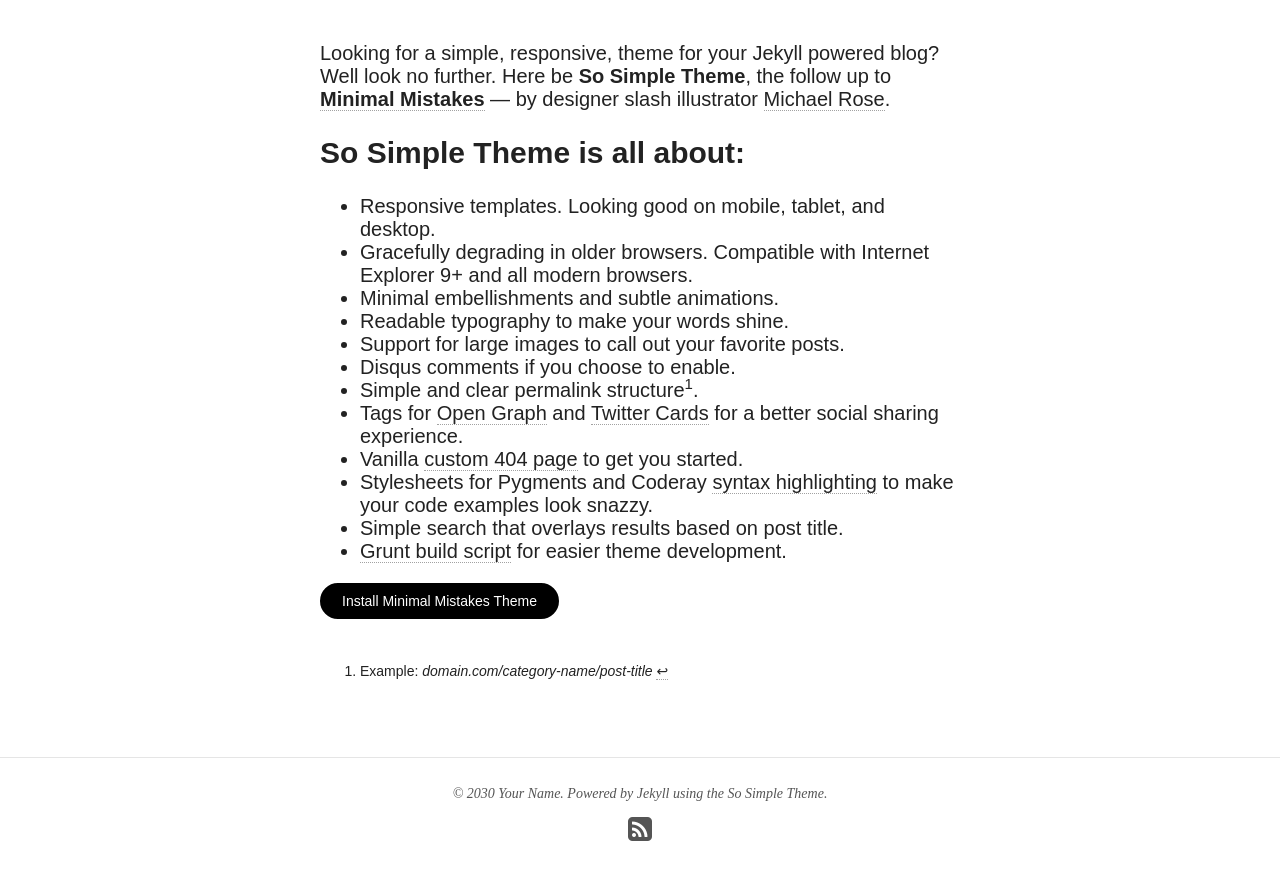
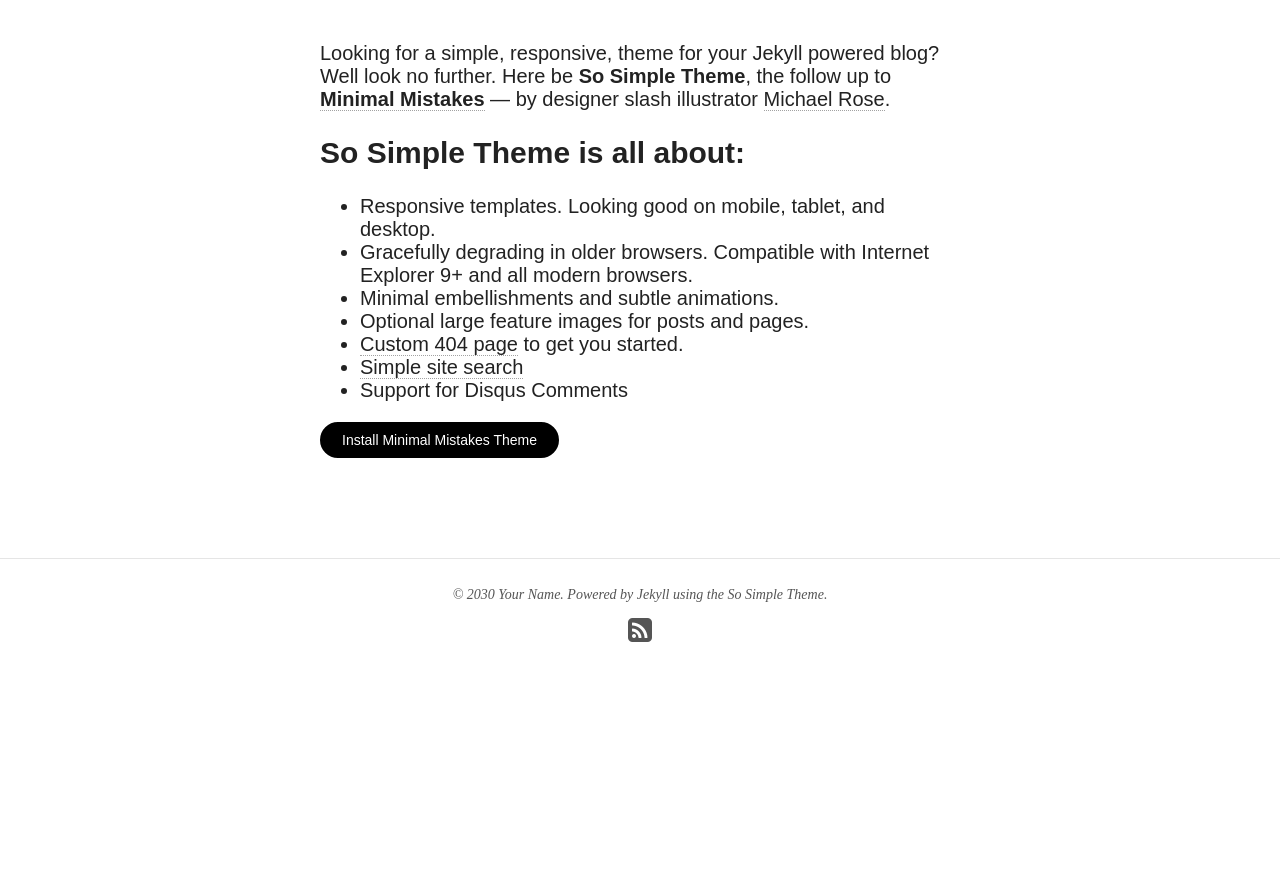
Before and after one commit to FoxerCoeee/FoxerCoeee, a Jekyll site: the page built from about/index.md, in a window 1280 px wide and 900 px high, scrolled down 855 px. Shown: the top 880 px of the window. Built offline with Jekyll 4.4.1, drawn with Linux system fonts in a browser that asks for light colours; nearby versions of some CDN libraries; after the commit the page ends 1556 px from its top, so only the background shows below that.

Commit message:
Update about page

```diff
--- a/about/index.md
+++ b/about/index.md
@@ -16,15 +16,10 @@
 * Responsive templates. Looking good on mobile, tablet, and desktop.
 * Gracefully degrading in older browsers. Compatible with Internet Explorer 9+ and all modern browsers.
 * Minimal embellishments and subtle animations.
-* Readable typography to make your words shine.
-* Support for large images to call out your favorite posts.
-* Disqus comments if you choose to enable.
-* Simple and clear permalink structure[^1].
-* Tags for [Open Graph](https://developers.facebook.com/docs/opengraph/) and [Twitter Cards](https://dev.twitter.com/docs/cards) for a better social sharing experience.
-* Vanilla [custom 404 page]({{ site.url }}/404.html) to get you started.
-* Stylesheets for Pygments and Coderay [syntax highlighting](http://mmistakes.github.io/so-simple-theme/articles/code-highlighting-post/) to make your code examples look snazzy.
-* Simple search that overlays results based on post title.
-* [Grunt build script]({{ site.url }}/theme-setup/index.html#theme-development) for easier theme development.
+* Optional large feature images for posts and pages.
+* [Custom 404 page]({{ site.url }}/404.html) to get you started.
+* [Simple site search](https://github.com/christian-fei/Simple-Jekyll-Search)
+* Support for Disqus Comments
 
 <a markdown="0" href="{{ site.url }}/theme-setup" class="btn">Install Minimal Mistakes Theme</a>
 
```
Also changed, not shown: other parts of about/index.md (+1 -1 lines).
